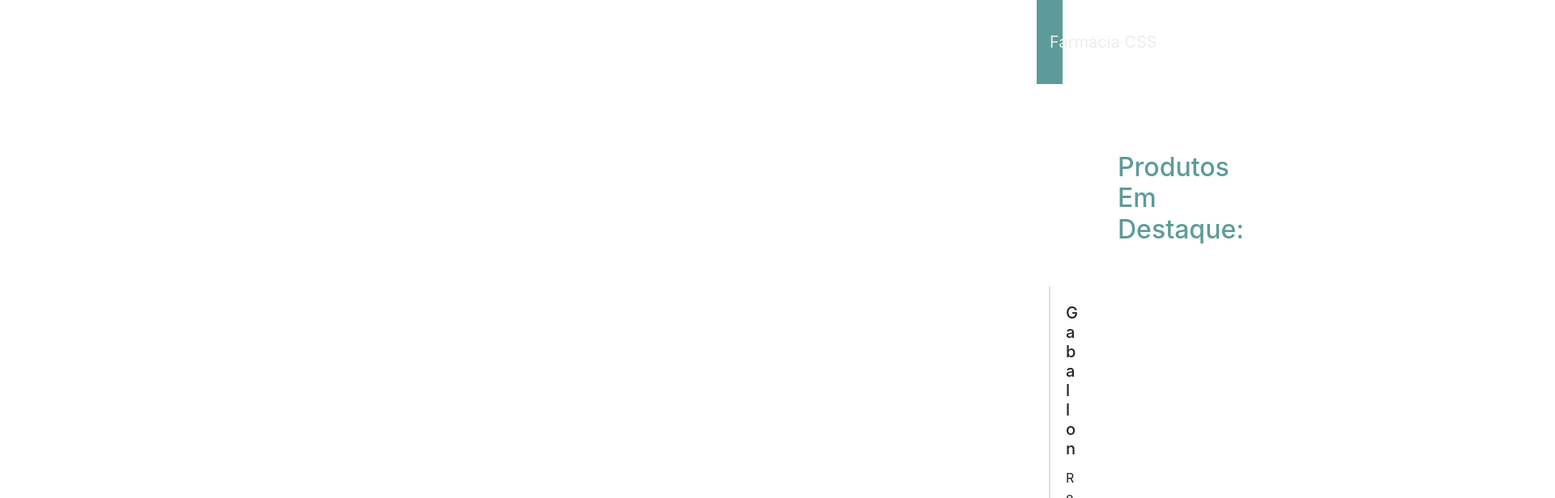
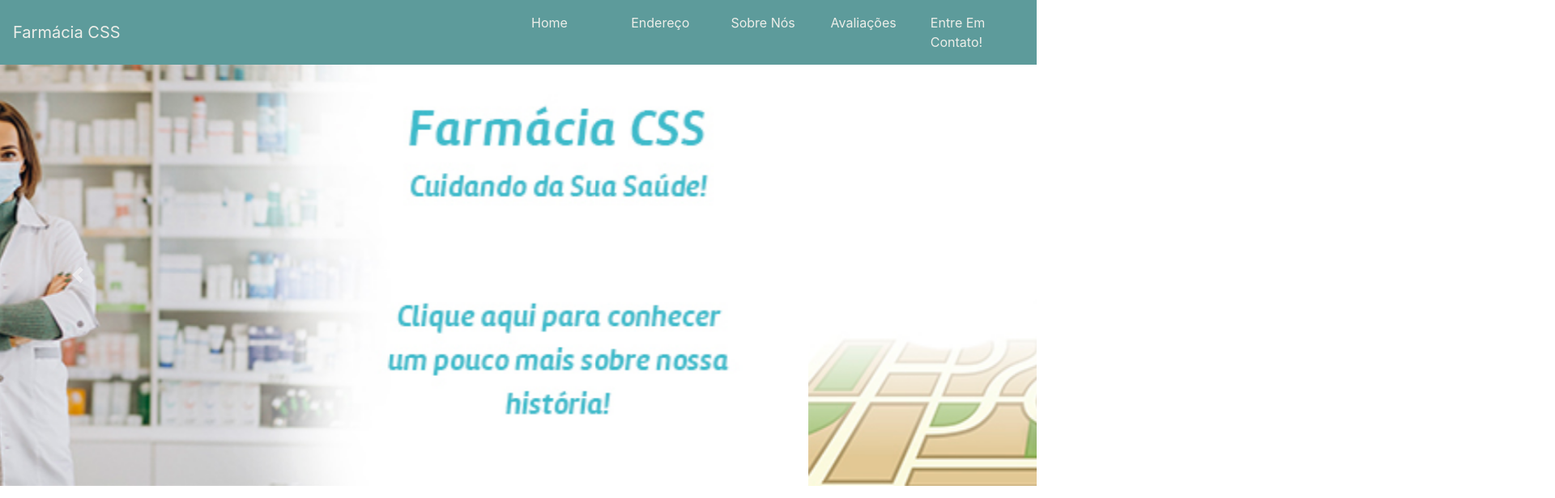
Before and after one commit to ojoaolucasz/sitefarmacia, a plain HTML site: page index.html in a window 1280 px wide. Shown: the top 616 px of the page at 81% size, 1920 px wide, since content can reach past the window. Drawn offline with nearby package versions, Linux system fonts and the light colour scheme.

Commit message:
Update estilo.css

```diff
--- a/estilo.css
+++ b/estilo.css
@@ -1,5 +1,5 @@
 *{
-  margin-left:100%;
+  width:100%;
 }
 body {
     font-family: 'Segoe UI', Tahoma, Geneva, Verdana, sans-serif;
```
